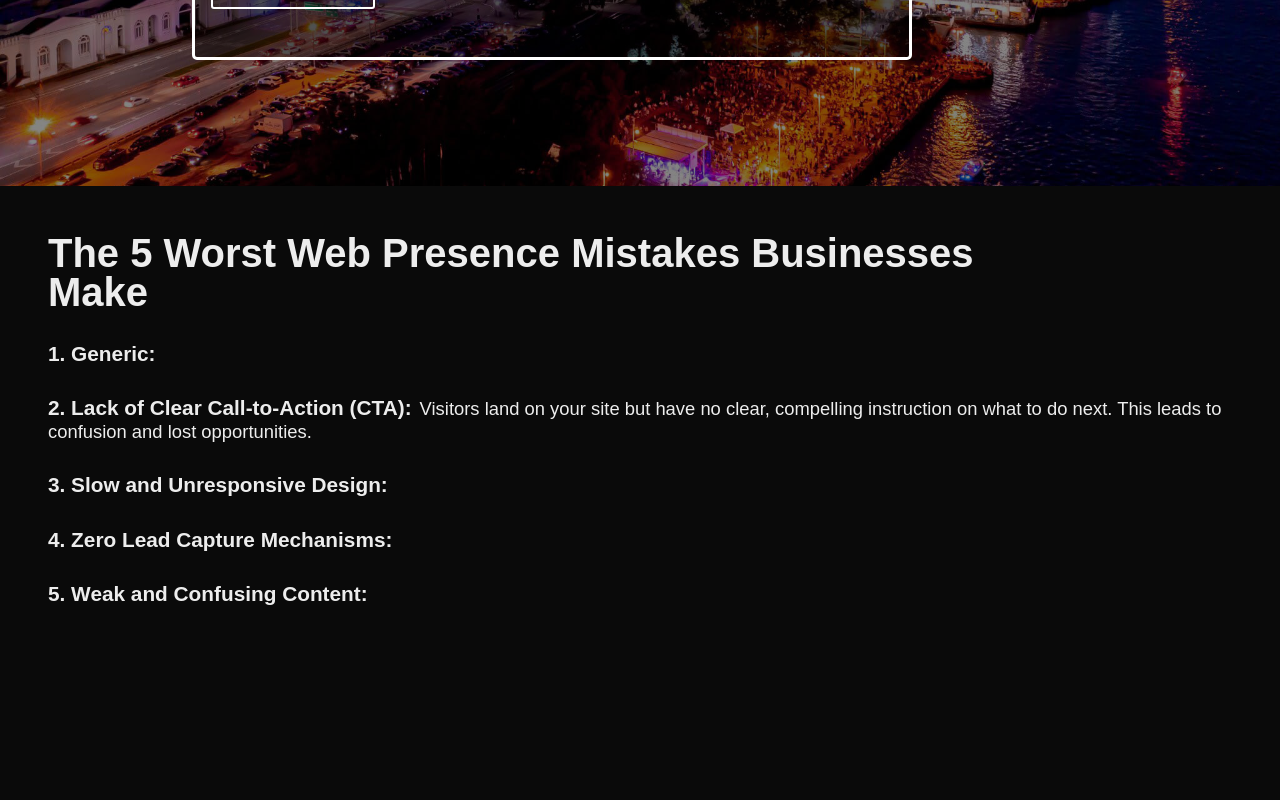
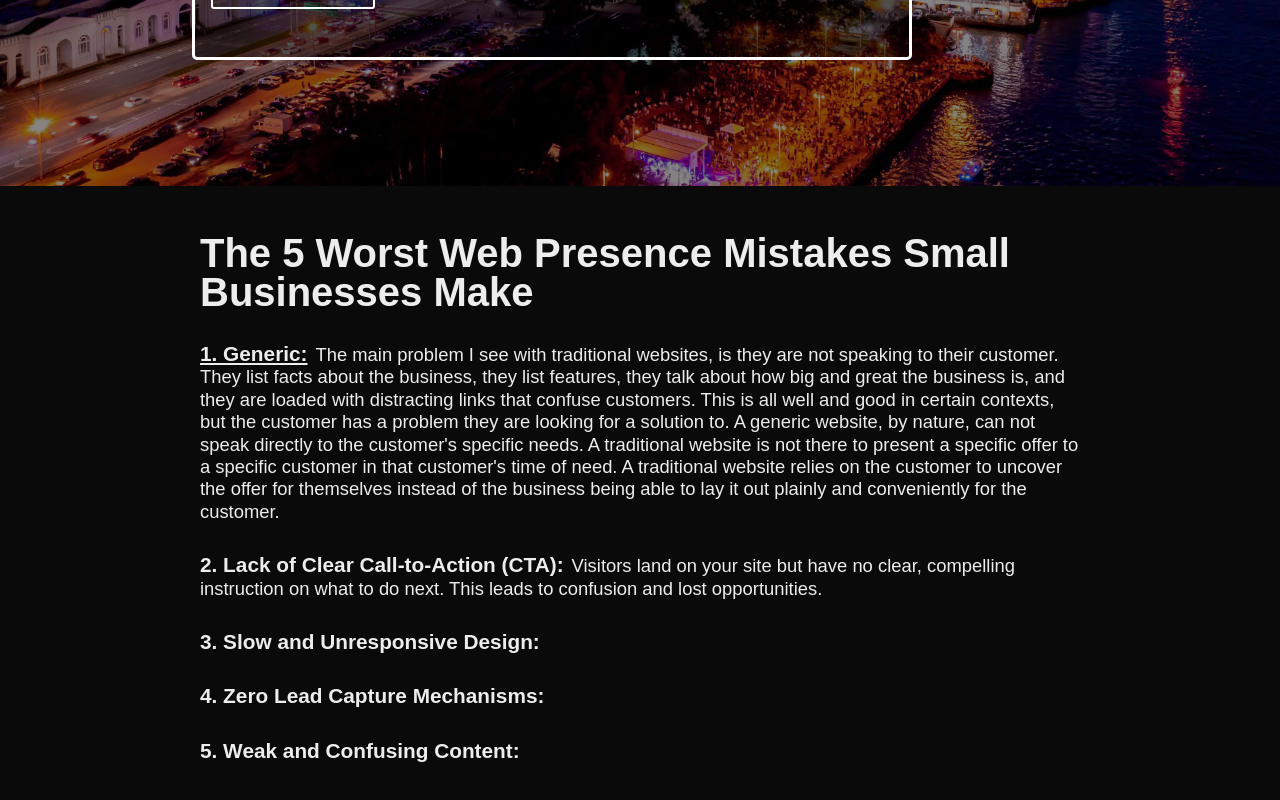
Before and after one commit to PRivers251/pathfinder-digital-solutions, a Next.js app: page / in a window 1280 px wide. Shown: the part 574-1374 px from the top of the page. Before the commit the page ends 1260 px from the top, so only its background shows below. Built offline with nearby package versions, Linux system fonts and the light colour scheme.

Commit message:
Worked on Problem Section

```diff
--- a/src/app/globals.css
+++ b/src/app/globals.css
@@ -56,6 +56,10 @@ button {
   width: fit-content;
 }
 
+.underline {
+  text-decoration: underline;
+}
+
 .small_screen {
   display: inline-block;
 }
--- a/src/app/pages/home/components/sections/problem_section.tsx
+++ b/src/app/pages/home/components/sections/problem_section.tsx
@@ -7,14 +7,14 @@ export default function ProblemSection() {
         <section className={styles.problem_section}>
             <div className={`${styles.problem_section_title_container}`}>
                 <h1>
-                    The 5 Worst Web Presence Mistakes Businesses Make
+                    The 5 Worst Web Presence Mistakes Small Businesses Make
                 </h1>
             </div>
 
             <div className={styles.problem_section_content}>
                 <ul>
                     <li>
-                        <h3>1. Generic:</h3><p></p>
+                        <h3 className="underline">1. Generic:</h3><p>The main problem I see with traditional websites, is they are not speaking to their customer. They list facts about the business, they list features, they talk about how big and great the business is, and they are loaded with distracting links that confuse customers. This is all well and good in certain contexts, but the customer has a problem they are looking for a solution to. A generic website, by nature, can not speak directly to the customer's specific needs. A traditional website is not there to present a specific offer to a specific customer in that customer's time of need. A traditional website relies on the customer to uncover the offer for themselves instead of the business being able to lay it out plainly and conveniently for the customer.</p>
                     </li>
                     <li>
                         <h3>2. Lack of Clear Call-to-Action (CTA):</h3><p>Visitors land on your site but have no clear, compelling instruction on what to do next. This leads to confusion and lost opportunities.</p>
--- a/src/app/pages/home/page.tsx.module.css
+++ b/src/app/pages/home/page.tsx.module.css
@@ -93,11 +93,10 @@
 
 .problem_section {
     padding-block: 3rem;
+    max-width: 55rem;
+    margin:auto;
 }
 
-.problem_section_title_container {
-    max-width: 60rem;
-}
 
 .problem_section_content ul li {
     margin-block: 2rem;
```
